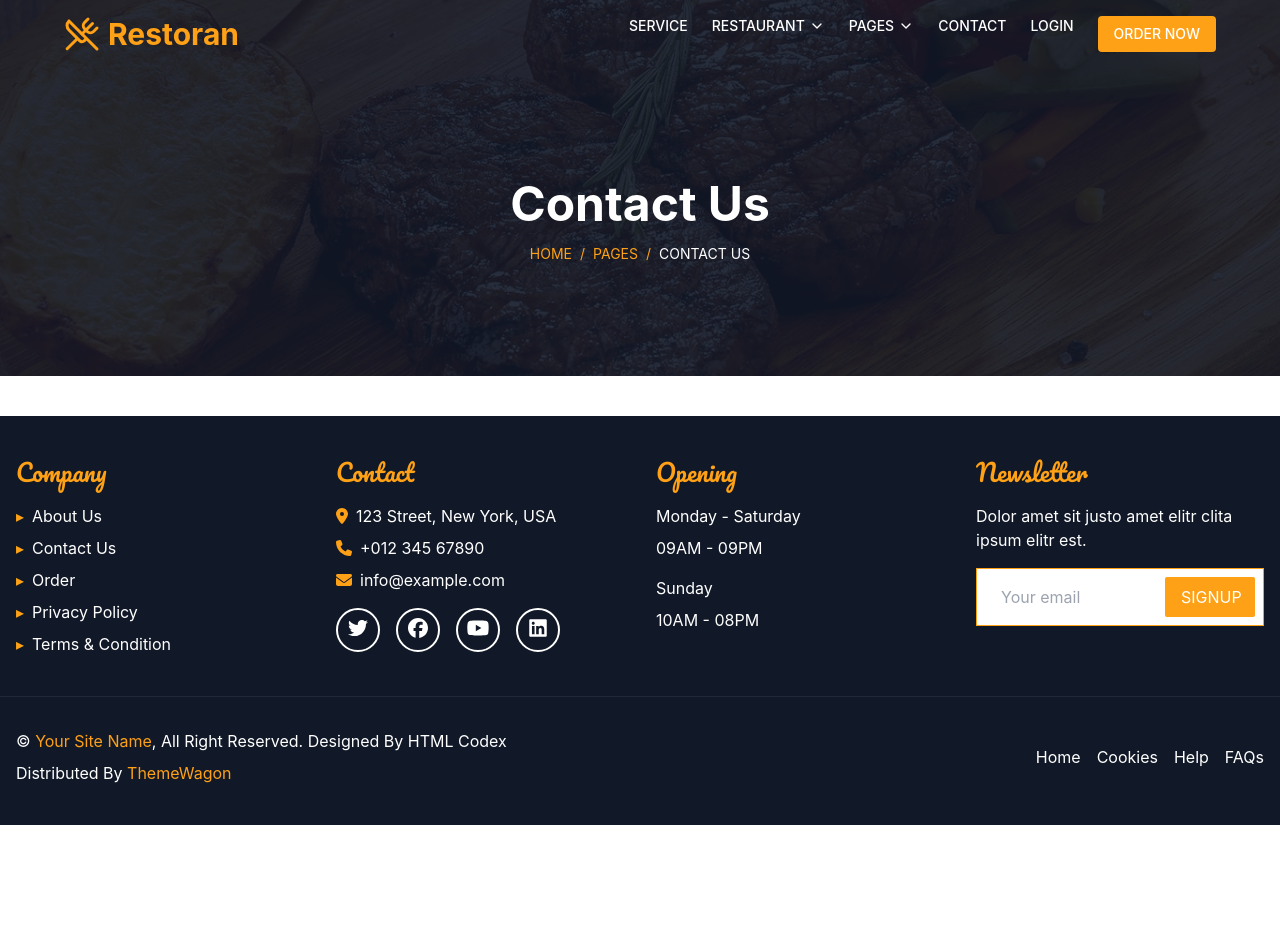
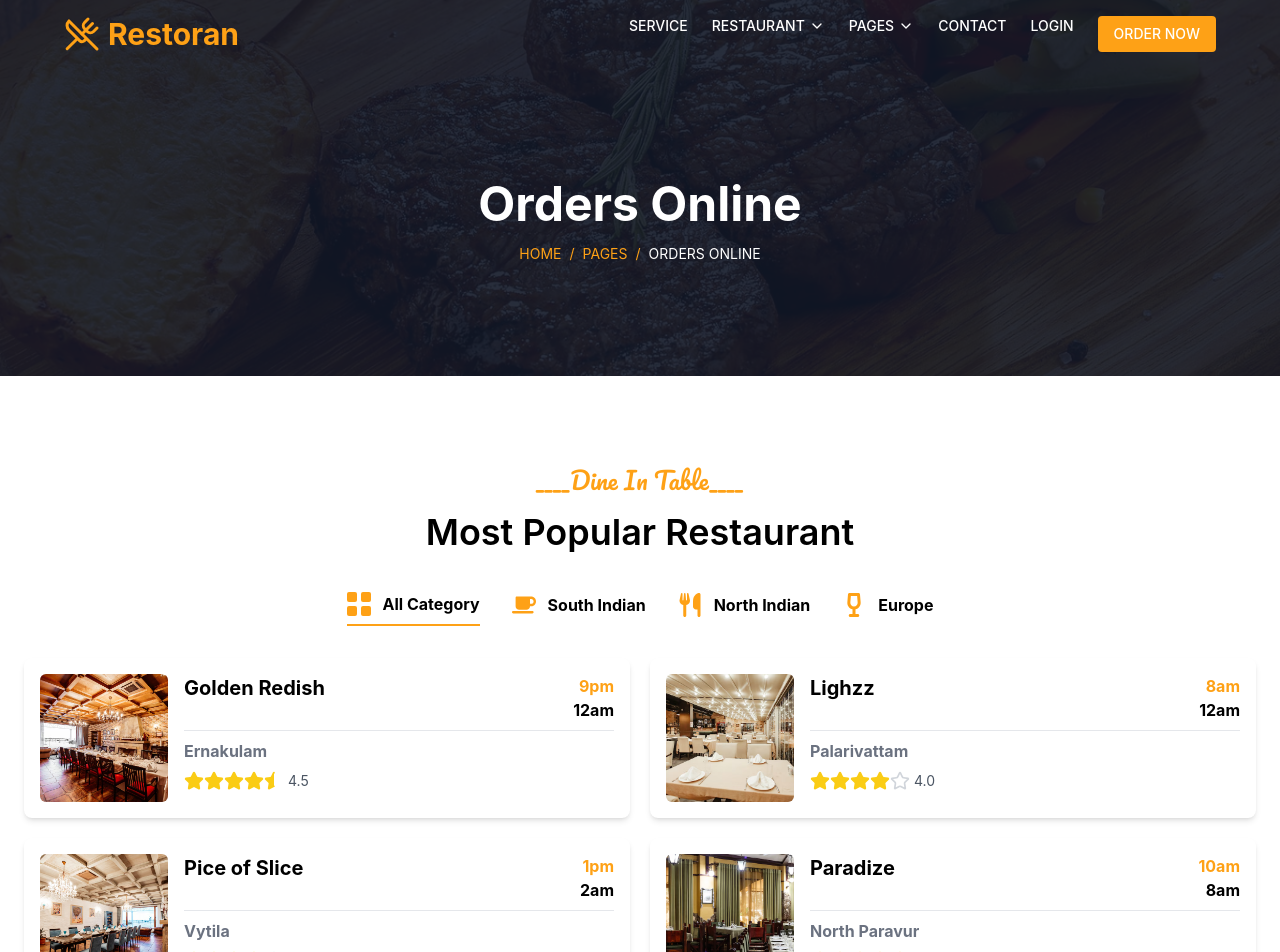
Before and after one commit to kee-rthuz/food_delivery, a React (Create React App) app: page /orders-online in a window 1280 px wide. Shown: the top 952 px of the page. Before the commit the page ends 825 px from the top, so only its background shows below. Built offline with nearby package versions, Linux system fonts and the light colour scheme.

Commit message:
add order online page

```diff
--- a/src/App.js
+++ b/src/App.js
@@ -15,6 +15,8 @@ import LoginPage from './compontes/auth/login/page';
 import About from './compontes/about';
 import DineIn from './compontes/DineIn';
 import { useNavbarVisibility } from './hooks/useNavbarVisibility';
+
+import OrderOnline from './compontes/OrderOnline'
 
 function App() {
   return (
@@ -45,6 +47,8 @@ function AppContent() {
         <Route path="/login" element={<LoginPage />} />
         <Route path="/about" element={<About />} />
         <Route path="/dine-in" element={<DineIn />} />
+        <Route path="/orders-online" element={<OrderOnline />} />
+
       </Routes>
       {!isAuthPage && showNavbar && <Footer />}
     </div>
--- a/src/compontes/DineIn.js
+++ b/src/compontes/DineIn.js
@@ -2,73 +2,56 @@ import React, { useState } from 'react';
 import { FontAwesomeIcon } from '@fortawesome/react-fontawesome';
 import { faCoffee, faUtensils, faWineGlassAlt } from '@fortawesome/free-solid-svg-icons';
 import { motion, AnimatePresence } from 'framer-motion';
-import { useNavigate } from 'react-router-dom';
-import { Star, StarHalf } from 'lucide-react';
 import menu1 from '../assets/res1.avif';
 import menu2 from '../assets/res2.avif';
 import menu3 from '../assets/res3.avif';
 import menu4 from '../assets/res4.avif';
+// import menu5 from '../assets/res5.avif';
+// import menu6 from '../assets/menu-6.jpg';
+// import menu7 from '../assets/menu-7.jpg';
+// import menu8 from '../assets/menu-8.jpg';
 
-const RatingStars = ({ rating }) => {
-  const fullStars = Math.floor(rating);
-  const hasHalfStar = rating % 1 !== 0;
+const Menu = () => {
+  const [selectedCategory, setSelectedCategory] = useState('all');
 
-  return (
-    <div className="flex items-center">
-      {[...Array(5)].map((_, index) => {
-        if (index < fullStars) {
-          return <Star key={index} className="text-yellow-400 w-4 h-4 sm:w-5 sm:h-5" fill="currentColor" />;
-        } else if (index === fullStars && hasHalfStar) {
-          return <StarHalf key={index} className="text-yellow-400 w-4 h-4 sm:w-5 sm:h-5" fill="currentColor" />;
-        } else {
-          return <Star key={index} className="text-gray-300 w-4 h-4 sm:w-5 sm:h-5" />;
-        }
-      })}
-      <span className="ml-1 text-xs sm:text-sm text-gray-600">{rating.toFixed(1)}</span>
-    </div>
-  );
-};
-
-const DineIn = () => {
-  const [selectedCategory, setSelectedCategory] = useState('all');
-  const navigate = useNavigate();
-
+  // Menu items array with categories
   const menuItems = [
-    { id: 1, opening_timing: "9pm", closing_timing: "12am", name: 'Golden Redish', price: 115, image: menu1, location: 'Ernakulam', rating: 4.5 },
-    { id: 2, opening_timing: "8am", closing_timing: "12am", name: 'Lighzz', price: 115, image: menu2, location: 'Palarivattam', rating: 4.0 },
-    { id: 3, opening_timing: "1pm", closing_timing: "2am", name: 'Pice of Slice', price: 115, image: menu3, location: 'Vytila', rating: 3.5 },
-    { id: 4, opening_timing: "10am", closing_timing: "8am", name: 'Paradize', price: 115, image: menu4, location: 'North Paravur', rating: 4.2 },
+    { id: 1, opening_timing: "9pm",closing_timing:"12am", name: 'Golden Redish', price: 115, image: menu1, location: 'Ernakulam' },
+    { id: 2, opening_timing: "8am",closing_timing:"12am", name: 'Lighzz', price: 115, image: menu2, location: 'Palarivattam' },
+    { id: 3, opening_timing: "1pm",closing_timing:"2am", name: 'Pice of Slice', price: 115, image: menu3, location: 'Vytila' },
+    { id: 4, opening_timing: "10am",closing_timing:"8am", name: 'Paradize', price: 115, image: menu4, location: 'North Paravur' },
+    // { id: 5, category: 'dinner', name: 'Chicken Burger', price: 115, image: menu5, description: 'Ipsum clita erat justo amet diam dolor' },
+    // { id: 6, category: 'dinner', name: 'Chicken Burger', price: 115, image: menu6, description: 'Clita justo diam amet dolor' },
+    // { id: 7, category: 'dinner', name: 'Chicken Burger', price: 115, image: menu7, description: 'Justo diam amet ipsum dolor clita erat' },
+    // { id: 8, category: 'breakfast', name: 'Chicken Burger', price: 115, image: menu8, description: 'Amet ipsum dolor justo clita erat' },
   ];
 
   const categoryButtons = [
     { id: 'all', icon: (
-      <div className="w-4 h-4 sm:w-6 sm:h-6 mr-2 sm:mr-3 grid grid-cols-2 gap-0.5 sm:gap-1">
+      <div className="w-6 h-6 mr-3 grid grid-cols-2 gap-1">
         <div className="bg-[#FEA116] rounded-sm"></div>
         <div className="bg-[#FEA116] rounded-sm"></div>
         <div className="bg-[#FEA116] rounded-sm"></div>
         <div className="bg-[#FEA116] rounded-sm"></div>
       </div>
     ), subLabel: 'All Category' },
-    { id: 'southindian', icon: <FontAwesomeIcon icon={faCoffee} className="text-[#FEA116] w-4 h-4 sm:w-6 sm:h-6 mr-2 sm:mr-3" />,  subLabel: 'South Indian' },
-    { id: 'northindian', icon: <FontAwesomeIcon icon={faUtensils} className="text-[#FEA116] w-4 h-4 sm:w-6 sm:h-6 mr-2 sm:mr-3" />, subLabel: 'North Indian' },
-    { id: 'europe', icon: <FontAwesomeIcon icon={faWineGlassAlt} className="text-[#FEA116] w-4 h-4 sm:w-6 sm:h-6 mr-2 sm:mr-3" />,  subLabel: 'Europe' },
+    { id: 'southindian', icon: <FontAwesomeIcon icon={faCoffee} className="text-[#FEA116] w-8 h-8 mr-3" />,  subLabel: 'South Indian' },
+    { id: 'northindian', icon: <FontAwesomeIcon icon={faUtensils} className="text-[#FEA116] w-8 h-8 mr-3" />, subLabel: 'North Indian' },
+    { id: 'europe', icon: <FontAwesomeIcon icon={faWineGlassAlt} className="text-[#FEA116] w-8 h-8 mr-3" />,  subLabel: 'Europe' },
   ];
 
+  // Filter menu items based on the selected category
   const filteredMenuItems = selectedCategory === 'all'
     ? menuItems
     : menuItems.filter(item => item.category === selectedCategory);
 
-  const handleImageClick = (item) => {
-    navigate('/menu', { state: { restaurantId: item.id, restaurantName: item.name } });
-  };
-
   return (
-    <div className="container mx-auto max-w-screen-xl mt-8 sm:mt-16 p-4 sm:p-6">
+    <div className="container mx-auto max-w-screen-xl mt-16 p-6">
       <motion.h1
         initial={{ opacity: 0, y: 20 }}
         animate={{ opacity: 1, y: 0 }}
         transition={{ duration: 0.5 }}
-        className="text-center text-[#FEA116] font-[Pacifico] text-xl sm:text-2xl"
+        className="text-center text-[#FEA116] font-[Pacifico] text-2xl"
       >
         ____Dine In Table____
       </motion.h1>
@@ -76,13 +59,14 @@ const DineIn = () => {
         initial={{ opacity: 0, y: 20 }}
         animate={{ opacity: 1, y: 0 }}
         transition={{ duration: 0.5, delay: 0.2 }}
-        className="text-2xl sm:text-3xl md:text-4xl font-semibold text-center mb-6 sm:mb-10 mt-2 sm:mt-4"
+        className="text-3xl sm:text-4xl font-semibold text-center mb-10 mt-4"
       >
         Most Popular Restaurant
       </motion.h2>
 
+      {/* Category Buttons */}
       <motion.div
-        className="flex flex-wrap justify-center space-x-2 sm:space-x-4 md:space-x-8 mb-6 sm:mb-8"
+        className="flex flex-wrap justify-center space-x-4 sm:space-x-8 mb-8"
         initial={{ opacity: 0, y: 20 }}
         animate={{ opacity: 1, y: 0 }}
         transition={{ duration: 0.5, delay: 0.4 }}
@@ -91,7 +75,7 @@ const DineIn = () => {
           <motion.span
             key={button.id}
             onClick={() => setSelectedCategory(button.id)}
-            className={`flex items-center cursor-pointer pb-1 sm:pb-2 ${
+            className={`flex items-center cursor-pointer pb-2 ${
               selectedCategory === button.id ? 'border-b-2 border-[#FEA116]' : ''
             }`}
             whileHover={{ scale: 1.05 }}
@@ -99,15 +83,16 @@ const DineIn = () => {
           >
             {button.icon}
             <div className="flex flex-col">
-              <span className="text-gray-600 text-xs sm:text-sm">{button.label}</span>
-              <h1 className='text-[#000] font-bold text-sm sm:text-base'>{button.subLabel}</h1>
+              <span className="text-gray-600">{button.label}</span>
+              <h1 className='text-[#000] font-bold'>{button.subLabel}</h1>
             </div>
           </motion.span>
         ))}
       </motion.div>
 
+      {/* Menu Items */}
       <motion.div
-        className="grid grid-cols-1 sm:grid-cols-2 gap-4 sm:gap-5"
+        className="grid grid-cols-1 md:grid-cols-2 gap-5"
         layout
         initial={{ opacity: 0 }}
         animate={{ opacity: 1 }}
@@ -122,38 +107,36 @@ const DineIn = () => {
               animate={{ opacity: 1, scale: 1 }}
               exit={{ opacity: 0, scale: 0.8 }}
               transition={{ duration: 0.3 }}
-              className="flex flex-col sm:flex-row items-center sm:items-start space-y-3 sm:space-y-0 sm:space-x-4 py-4 bg-white rounded-lg shadow-md p-4"
+              className="flex items-start space-x-4 py-4"
             >
-              <img
-                src={item.image}
-                alt={item.name}
-                className="w-full sm:w-24 md:w-32 h-40 sm:h-24 md:h-32 object-cover flex-shrink-0 cursor-pointer transition-transform hover:scale-105 rounded-md"
-                onClick={() => handleImageClick(item)}
-              />
-              <div className="flex-grow text-center sm:text-left">
-                <div className="flex flex-col sm:flex-row justify-between items-center sm:items-start border-b pb-2">
-                  <h3 className="text-lg sm:text-xl font-bold text-black">{item.name}</h3>
-                  <div className="flex flex-row sm:flex-col items-center sm:items-end mt-1 sm:mt-0">
-                    <div className="text-[#FEA116] font-bold text-sm sm:text-base mr-2 sm:mr-0">{item.opening_timing}</div>
-                    <div className="text-[#000] font-bold text-sm sm:text-base">{item.closing_timing}</div>
-                  </div>
+              <img src={item.image} alt={item.name} className="w-18 h-[180px] object-cover flex-shrink-0" />
+              <div className="flex-grow">
+                <div className="flex justify-between items-start border-b mt-2">
+                  <h3 className="text-xl font-bold text-black">{item.name}</h3>
+
+                    <div className="flex flex-col">
+                    <div className="text-[#FEA116] font-bold text-1xl">{item.opening_timing}</div>
+                    <div className="text-[#000]  font-bold text-1xl mt-1">{item.closing_timing}</div>
+                    </div>
+
                 </div>
-                <p className="text-gray-500 text-sm sm:text-base font-bold mt-2">{item.location}</p>
-                <div className="mt-2">
-                  <RatingStars rating={item.rating} />
-                </div>
+                <p className="text-gray-500 mt-1 text-1xl font-bold mt-2">{item.location}</p>
               </div>
             </motion.div>
           ))}
+
+            {/* <button className="bg-[#FEA116] text-white px-8 py-4 hover:bg-yellow-600">
+            MORE
+            </button> */}
         </AnimatePresence>
       </motion.div>
-      <div className="flex justify-center mt-6 sm:mt-8">
-        <button className="bg-[#FEA116] text-white px-6 sm:px-8 py-3 sm:py-4 w-full sm:w-[200px] rounded-md hover:bg-yellow-600 transition duration-300">
-          MORE
-        </button>
-      </div>
+        <div className="flex justify-center">
+            <button className="bg-[#FEA116] text-white px-8 mt-8 w-[200px] py-4 hover:bg-yellow-600">
+                MORE
+            </button>
+        </div>
     </div>
   );
 };
 
-export default DineIn;
+export default Menu;
--- a/src/compontes/Navbar.js
+++ b/src/compontes/Navbar.js
@@ -34,6 +34,8 @@ const Header = () => {
         return 'Service';
       case '/dine-in':
         return 'Dine In';
+        case '/orders-online':
+          return 'Orders Online';
       case '/order':
         return 'Order';
       case '/our-team':
--- /dev/null
+++ b/src/compontes/OrderOnline.js
@@ -0,0 +1,159 @@
+import React, { useState } from 'react';
+import { FontAwesomeIcon } from '@fortawesome/react-fontawesome';
+import { faCoffee, faUtensils, faWineGlassAlt } from '@fortawesome/free-solid-svg-icons';
+import { motion, AnimatePresence } from 'framer-motion';
+import { useNavigate } from 'react-router-dom';
+import { Star, StarHalf } from 'lucide-react';
+import menu1 from '../assets/res1.avif';
+import menu2 from '../assets/res2.avif';
+import menu3 from '../assets/res3.avif';
+import menu4 from '../assets/res4.avif';
+
+const RatingStars = ({ rating }) => {
+  const fullStars = Math.floor(rating);
+  const hasHalfStar = rating % 1 !== 0;
+
+  return (
+    <div className="flex items-center">
+      {[...Array(5)].map((_, index) => {
+        if (index < fullStars) {
+          return <Star key={index} className="text-yellow-400 w-4 h-4 sm:w-5 sm:h-5" fill="currentColor" />;
+        } else if (index === fullStars && hasHalfStar) {
+          return <StarHalf key={index} className="text-yellow-400 w-4 h-4 sm:w-5 sm:h-5" fill="currentColor" />;
+        } else {
+          return <Star key={index} className="text-gray-300 w-4 h-4 sm:w-5 sm:h-5" />;
+        }
+      })}
+      <span className="ml-1 text-xs sm:text-sm text-gray-600">{rating.toFixed(1)}</span>
+    </div>
+  );
+};
+
+const DineIn = () => {
+  const [selectedCategory, setSelectedCategory] = useState('all');
+  const navigate = useNavigate();
+
+  const menuItems = [
+    { id: 1, opening_timing: "9pm", closing_timing: "12am", name: 'Golden Redish', price: 115, image: menu1, location: 'Ernakulam', rating: 4.5 },
+    { id: 2, opening_timing: "8am", closing_timing: "12am", name: 'Lighzz', price: 115, image: menu2, location: 'Palarivattam', rating: 4.0 },
+    { id: 3, opening_timing: "1pm", closing_timing: "2am", name: 'Pice of Slice', price: 115, image: menu3, location: 'Vytila', rating: 3.5 },
+    { id: 4, opening_timing: "10am", closing_timing: "8am", name: 'Paradize', price: 115, image: menu4, location: 'North Paravur', rating: 4.2 },
+  ];
+
+  const categoryButtons = [
+    { id: 'all', icon: (
+      <div className="w-4 h-4 sm:w-6 sm:h-6 mr-2 sm:mr-3 grid grid-cols-2 gap-0.5 sm:gap-1">
+        <div className="bg-[#FEA116] rounded-sm"></div>
+        <div className="bg-[#FEA116] rounded-sm"></div>
+        <div className="bg-[#FEA116] rounded-sm"></div>
+        <div className="bg-[#FEA116] rounded-sm"></div>
+      </div>
+    ), subLabel: 'All Category' },
+    { id: 'southindian', icon: <FontAwesomeIcon icon={faCoffee} className="text-[#FEA116] w-4 h-4 sm:w-6 sm:h-6 mr-2 sm:mr-3" />,  subLabel: 'South Indian' },
+    { id: 'northindian', icon: <FontAwesomeIcon icon={faUtensils} className="text-[#FEA116] w-4 h-4 sm:w-6 sm:h-6 mr-2 sm:mr-3" />, subLabel: 'North Indian' },
+    { id: 'europe', icon: <FontAwesomeIcon icon={faWineGlassAlt} className="text-[#FEA116] w-4 h-4 sm:w-6 sm:h-6 mr-2 sm:mr-3" />,  subLabel: 'Europe' },
+  ];
+
+  const filteredMenuItems = selectedCategory === 'all'
+    ? menuItems
+    : menuItems.filter(item => item.category === selectedCategory);
+
+  const handleImageClick = (item) => {
+    navigate('/menu', { state: { restaurantId: item.id, restaurantName: item.name } });
+  };
+
+  return (
+    <div className="container mx-auto max-w-screen-xl mt-8 sm:mt-16 p-4 sm:p-6">
+      <motion.h1
+        initial={{ opacity: 0, y: 20 }}
+        animate={{ opacity: 1, y: 0 }}
+        transition={{ duration: 0.5 }}
+        className="text-center text-[#FEA116] font-[Pacifico] text-xl sm:text-2xl"
+      >
+        ____Dine In Table____
+      </motion.h1>
+      <motion.h2
+        initial={{ opacity: 0, y: 20 }}
+        animate={{ opacity: 1, y: 0 }}
+        transition={{ duration: 0.5, delay: 0.2 }}
+        className="text-2xl sm:text-3xl md:text-4xl font-semibold text-center mb-6 sm:mb-10 mt-2 sm:mt-4"
+      >
+        Most Popular Restaurant
+      </motion.h2>
+
+      <motion.div
+        className="flex flex-wrap justify-center space-x-2 sm:space-x-4 md:space-x-8 mb-6 sm:mb-8"
+        initial={{ opacity: 0, y: 20 }}
+        animate={{ opacity: 1, y: 0 }}
+        transition={{ duration: 0.5, delay: 0.4 }}
+      >
+        {categoryButtons.map((button) => (
+          <motion.span
+            key={button.id}
+            onClick={() => setSelectedCategory(button.id)}
+            className={`flex items-center cursor-pointer pb-1 sm:pb-2 ${
+              selectedCategory === button.id ? 'border-b-2 border-[#FEA116]' : ''
+            }`}
+            whileHover={{ scale: 1.05 }}
+            whileTap={{ scale: 0.95 }}
+          >
+            {button.icon}
+            <div className="flex flex-col">
+              <span className="text-gray-600 text-xs sm:text-sm">{button.label}</span>
+              <h1 className='text-[#000] font-bold text-sm sm:text-base'>{button.subLabel}</h1>
+            </div>
+          </motion.span>
+        ))}
+      </motion.div>
+
+      <motion.div
+        className="grid grid-cols-1 sm:grid-cols-2 gap-4 sm:gap-5"
+        layout
+        initial={{ opacity: 0 }}
+        animate={{ opacity: 1 }}
+        transition={{ duration: 0.5 }}
+      >
+        <AnimatePresence>
+          {filteredMenuItems.map((item) => (
+            <motion.div
+              key={item.id}
+              layout
+              initial={{ opacity: 0, scale: 0.8 }}
+              animate={{ opacity: 1, scale: 1 }}
+              exit={{ opacity: 0, scale: 0.8 }}
+              transition={{ duration: 0.3 }}
+              className="flex flex-col sm:flex-row items-center sm:items-start space-y-3 sm:space-y-0 sm:space-x-4 py-4 bg-white rounded-lg shadow-md p-4"
+            >
+              <img
+                src={item.image}
+                alt={item.name}
+                className="w-full sm:w-24 md:w-32 h-40 sm:h-24 md:h-32 object-cover flex-shrink-0 cursor-pointer transition-transform hover:scale-105 rounded-md"
+                onClick={() => handleImageClick(item)}
+              />
+              <div className="flex-grow text-center sm:text-left">
+                <div className="flex flex-col sm:flex-row justify-between items-center sm:items-start border-b pb-2">
+                  <h3 className="text-lg sm:text-xl font-bold text-black">{item.name}</h3>
+                  <div className="flex flex-row sm:flex-col items-center sm:items-end mt-1 sm:mt-0">
+                    <div className="text-[#FEA116] font-bold text-sm sm:text-base mr-2 sm:mr-0">{item.opening_timing}</div>
+                    <div className="text-[#000] font-bold text-sm sm:text-base">{item.closing_timing}</div>
+                  </div>
+                </div>
+                <p className="text-gray-500 text-sm sm:text-base font-bold mt-2">{item.location}</p>
+                <div className="mt-2">
+                  <RatingStars rating={item.rating} />
+                </div>
+              </div>
+            </motion.div>
+          ))}
+        </AnimatePresence>
+      </motion.div>
+      <div className="flex justify-center mt-6 sm:mt-8">
+        <button className="bg-[#FEA116] text-white px-6 sm:px-8 py-3 sm:py-4 w-full sm:w-[200px] rounded-md hover:bg-yellow-600 transition duration-300">
+          MORE
+        </button>
+      </div>
+    </div>
+  );
+};
+
+export default DineIn;
```
